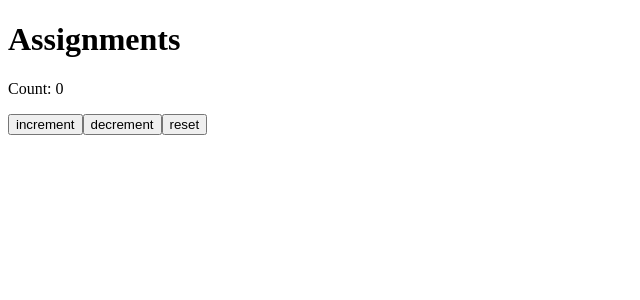
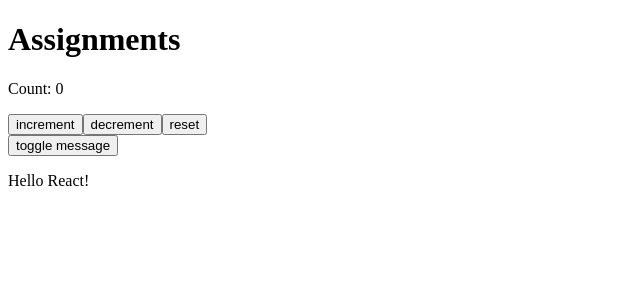
Before and after one commit to roshan194/react-state, a React (Vite) app: page / in a window 1280 px wide. Shown: the top 300 px of the page, without its empty margins (0-640 px from the left). Built offline with nearby package versions, Linux system fonts and the light colour scheme.

Commit message:
Problem2

```diff
--- a/src/App.jsx
+++ b/src/App.jsx
@@ -8,6 +8,7 @@ const App = () => {
     <div>
       <h1>Assignments</h1>
       <Problem1 />
+      <Problem2 />
     </div>
     </>
   )
@@ -43,4 +44,23 @@ const Problem1 = () => {
 }
 
 
+const Problem2 = () =>{
+  const[isVisible, setisVisble] = useState(true);
+  function handleToggle(){
+    setisVisble(!isVisible);
+  }
+  return(
+    <>
+      <div>
+        <button onClick={handleToggle}>toggle message</button>
+        {isVisible && (
+          <p>Hello React!</p>
+        )}
+      </div>
+    </>
+  )
+
+}
+
+
 export default App;
```
